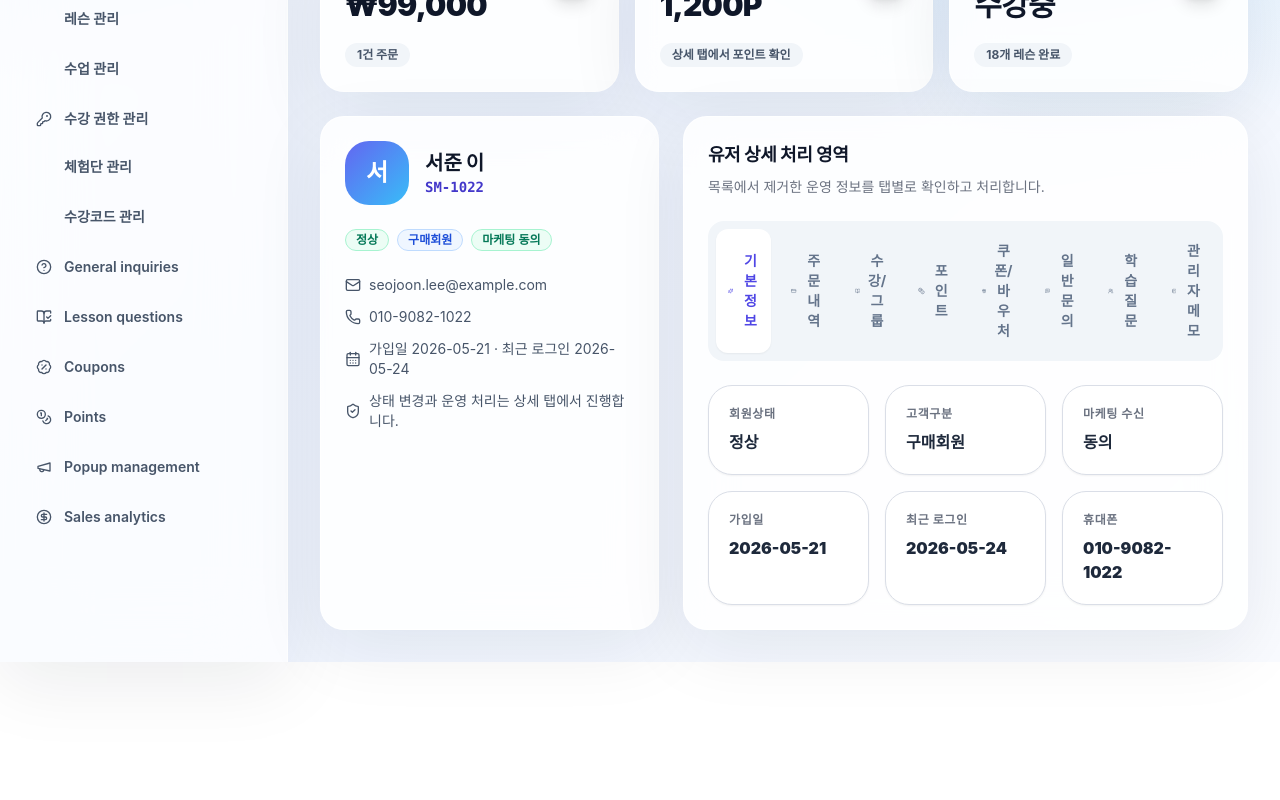
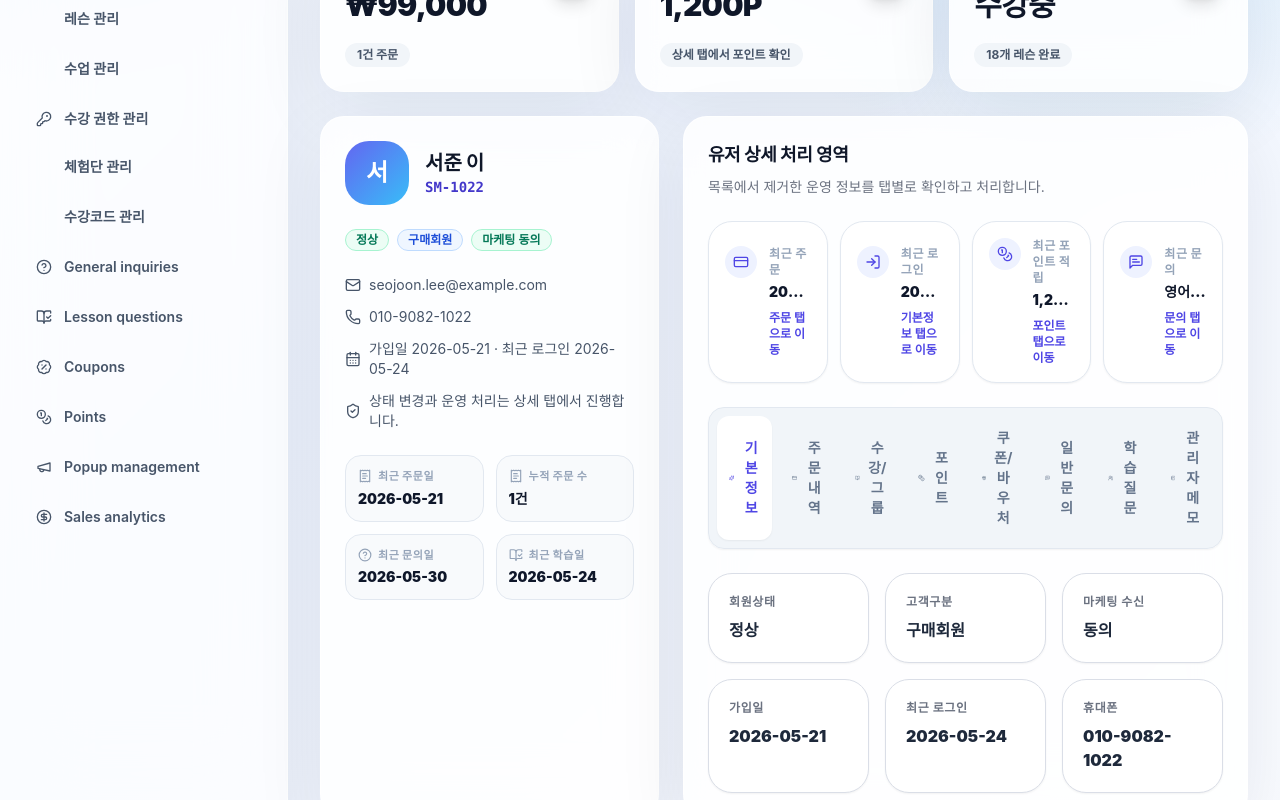
Before and after one commit to koo-2dub/studymini-admin-frontend, a Next.js app: page /members/SM-1022 in a window 1280 px wide. Shown: the part 433-1233 px from the top of the page. Before the commit the page ends 1095 px from the top, so only its background shows below. Built offline with nearby package versions, Linux system fonts and the light colour scheme.

Commit message:
Improve members operations UX

```diff
--- a/app/members/[id]/page.tsx
+++ b/app/members/[id]/page.tsx
@@ -1,5 +1,5 @@
 import { notFound } from "next/navigation";
-import { CalendarDays, Mail, Phone, ShieldCheck } from "lucide-react";
+import { BookOpenCheck, CalendarDays, HelpCircle, Mail, Phone, ReceiptText, ShieldCheck } from "lucide-react";
 
 import { CustomerBadge, MemberStatusBadge } from "@/components/dashboard/member-badges";
 import { MemberTabs } from "@/components/dashboard/member-tabs";
@@ -17,6 +17,10 @@ export default async function MemberDetailPage({ params }: { params: Promise<{ i
   const { id } = await params;
   const member = members.find((item) => item.id === id);
   if (!member) notFound();
+
+  const recentOrderDate = getRecentOrderDate(member);
+  const recentInquiryDate = getRecentInquiryDate(member);
+  const recentLearningDate = getRecentLearningDate(member);
 
   return (
     <>
@@ -49,6 +53,12 @@ export default async function MemberDetailPage({ params }: { params: Promise<{ i
               <p className="flex items-center gap-2"><CalendarDays className="h-4 w-4 shrink-0" />가입일 {member.joined} · 최근 로그인 {member.lastLogin}</p>
               <p className="flex items-center gap-2"><ShieldCheck className="h-4 w-4 shrink-0" />상태 변경과 운영 처리는 상세 탭에서 진행합니다.</p>
             </div>
+            <div className="mt-6 grid grid-cols-2 gap-3">
+              <ProfileSignal icon={ReceiptText} label="최근 주문일" value={recentOrderDate} />
+              <ProfileSignal icon={ReceiptText} label="누적 주문 수" value={`${member.orderCount.toLocaleString()}건`} />
+              <ProfileSignal icon={HelpCircle} label="최근 문의일" value={recentInquiryDate} />
+              <ProfileSignal icon={BookOpenCheck} label="최근 학습일" value={recentLearningDate} />
+            </div>
           </CardContent>
         </Card>
         <MemberTabs member={member} />
@@ -60,3 +70,28 @@ export default async function MemberDetailPage({ params }: { params: Promise<{ i
 function formatCurrency(value: number) {
   return new Intl.NumberFormat("ko-KR", { style: "currency", currency: "KRW", maximumFractionDigits: 0 }).format(value);
 }
+
+
+function ProfileSignal({ icon: Icon, label, value }: { icon: typeof ReceiptText; label: string; value: string }) {
+  return (
+    <div className="rounded-2xl border border-slate-200 bg-slate-50 p-3">
+      <p className="flex items-center gap-1.5 text-[11px] font-black uppercase tracking-wider text-slate-400"><Icon className="h-3.5 w-3.5" />{label}</p>
+      <p className="mt-1 text-sm font-black text-slate-900">{value}</p>
+    </div>
+  );
+}
+
+function getRecentOrderDate(member: (typeof members)[number]) {
+  return member.orders[0]?.date ?? "주문 없음";
+}
+
+function getRecentInquiryDate(member: (typeof members)[number]) {
+  if (member.inquiries.length > 0) return "2026-06-02";
+  if (member.lessonQuestions.length > 0) return "2026-05-30";
+  return "문의 없음";
+}
+
+function getRecentLearningDate(member: (typeof members)[number]) {
+  if (member.lessons === 0) return "학습 없음";
+  return member.lastLogin;
+}
--- a/components/dashboard/member-tabs.tsx
+++ b/components/dashboard/member-tabs.tsx
@@ -1,7 +1,7 @@
 "use client";
 
 import { useState } from "react";
-import { BookOpenCheck, Coins, CreditCard, Gift, MessageSquareText, NotebookPen, Sparkles, UsersRound } from "lucide-react";
+import { BookOpenCheck, Coins, CreditCard, Gift, LogIn, MessageSquareText, NotebookPen, Sparkles, UsersRound } from "lucide-react";
 
 import { Badge } from "@/components/ui/badge";
 import { Card, CardContent, CardDescription, CardHeader, CardTitle } from "@/components/ui/card";
@@ -10,7 +10,7 @@ import type { MemberRecord } from "@/lib/mock-data";
 import { cn } from "@/lib/utils";
 
 const tabs = [
-  { id: "overview", label: "기본 정보", icon: Sparkles },
+  { id: "overview", label: "기본정보", icon: Sparkles },
   { id: "orders", label: "주문 내역", icon: CreditCard },
   { id: "learning", label: "수강/그룹", icon: BookOpenCheck },
   { id: "points", label: "포인트", icon: Coins },
@@ -22,6 +22,9 @@ const tabs = [
 
 export function MemberTabs({ member }: { member: MemberRecord }) {
   const [active, setActive] = useState<(typeof tabs)[number]["id"]>("overview");
+  const recentOrder = member.orders[0];
+  const recentInquiry = member.inquiries[0] ?? member.lessonQuestions[0];
+  const recentPoint = pointHistoryByMember[member.id]?.[0];
 
   return (
     <Card>
@@ -30,7 +33,37 @@ export function MemberTabs({ member }: { member: MemberRecord }) {
         <CardDescription>목록에서 제거한 운영 정보를 탭별로 확인하고 처리합니다.</CardDescription>
       </CardHeader>
       <CardContent>
-        <div className="mb-6 grid gap-2 rounded-2xl bg-slate-100 p-2 md:grid-cols-4 xl:grid-cols-8">
+        <div className="mb-6 grid gap-3 md:grid-cols-2 xl:grid-cols-4">
+          <RecentActivityCard
+            icon={CreditCard}
+            label="최근 주문"
+            value={recentOrder ? `${recentOrder.date} · ${recentOrder.product}` : "주문 내역 없음"}
+            target="주문 탭으로 이동"
+            onClick={() => setActive("orders")}
+          />
+          <RecentActivityCard
+            icon={LogIn}
+            label="최근 로그인"
+            value={member.lastLogin}
+            target="기본정보 탭으로 이동"
+            onClick={() => setActive("overview")}
+          />
+          <RecentActivityCard
+            icon={Coins}
+            label="최근 포인트 적립"
+            value={recentPoint ? `${recentPoint.date} · ${formatPointAmount(recentPoint.amount)}` : `${member.points.toLocaleString()}P 보유`}
+            target="포인트 탭으로 이동"
+            onClick={() => setActive("points")}
+          />
+          <RecentActivityCard
+            icon={MessageSquareText}
+            label="최근 문의"
+            value={recentInquiry ?? "문의 내역 없음"}
+            target="문의 탭으로 이동"
+            onClick={() => setActive("inquiries")}
+          />
+        </div>
+        <div className="sticky top-4 z-20 mb-6 grid gap-2 rounded-2xl border border-slate-200 bg-slate-100/95 p-2 shadow-sm backdrop-blur md:grid-cols-4 xl:grid-cols-8">
           {tabs.map((tab) => {
             const Icon = tab.icon;
             return (
@@ -84,7 +117,7 @@ export function MemberTabs({ member }: { member: MemberRecord }) {
         )}
         {active === "inquiries" && <Panel title="일반 문의" items={member.inquiries} empty="일반 문의 내역이 없습니다." />}
         {active === "questions" && <Panel title="학습 질문" items={member.lessonQuestions} empty="학습 질문 내역이 없습니다." />}
-        {active === "memos" && <Panel title="관리자 메모" items={member.adminMemos} empty="관리자 메모가 없습니다." />}
+        {active === "memos" && <MemoPanel items={member.adminMemos} />}
       </CardContent>
     </Card>
   );
@@ -114,6 +147,65 @@ const pointHistoryByMember: Record<string, MemberPointHistory[]> = {
     { date: "2026-05-18 08:43", type: "캠페인 지급", amount: 12000, balance: 2130, actor: "csv-import", reason: "복귀 캠페인 대상" },
   ],
 };
+
+
+function RecentActivityCard({
+  icon: Icon,
+  label,
+  value,
+  target,
+  onClick,
+}: {
+  icon: typeof CreditCard;
+  label: string;
+  value: string;
+  target: string;
+  onClick: () => void;
+}) {
+  return (
+    <button
+      type="button"
+      onClick={onClick}
+      className="group rounded-3xl border border-slate-200 bg-white p-4 text-left shadow-sm transition-all hover:-translate-y-0.5 hover:border-indigo-200 hover:shadow-md focus:outline-none focus:ring-2 focus:ring-indigo-500"
+    >
+      <div className="flex items-start gap-3">
+        <span className="rounded-2xl bg-indigo-50 p-2 text-indigo-600 transition-colors group-hover:bg-indigo-600 group-hover:text-white">
+          <Icon className="h-4 w-4" />
+        </span>
+        <span className="min-w-0">
+          <span className="block text-xs font-black uppercase tracking-wider text-slate-400">{label}</span>
+          <span className="mt-1 block truncate text-sm font-black text-slate-900">{value}</span>
+          <span className="mt-2 block text-xs font-bold text-indigo-600">{target}</span>
+        </span>
+      </div>
+    </button>
+  );
+}
+
+function MemoPanel({ items }: { items: string[] }) {
+  const visibleItems = items.filter(Boolean);
+
+  return (
+    <div className="rounded-3xl border bg-gradient-to-br from-white to-indigo-50 p-6">
+      <div className="flex flex-col gap-3 sm:flex-row sm:items-center sm:justify-between">
+        <div>
+          <h3 className="text-lg font-black">관리자 메모 ({visibleItems.length})</h3>
+          <p className="mt-1 text-sm font-semibold text-slate-500">최근 메모를 먼저 보여주며 전체 보기로 전체 이력을 확인합니다.</p>
+        </div>
+        <button type="button" className="rounded-2xl border border-indigo-200 bg-white px-4 py-2 text-sm font-black text-indigo-600 shadow-sm hover:bg-indigo-50">
+          전체 보기
+        </button>
+      </div>
+      <div className="mt-4 space-y-3">
+        {(visibleItems.length ? visibleItems.slice(0, 3) : ["관리자 메모가 없습니다."]).map((item) => (
+          <div key={item} className="whitespace-pre-line rounded-2xl bg-white/80 p-4 text-sm font-semibold text-slate-600 shadow-sm">
+            {item}
+          </div>
+        ))}
+      </div>
+    </div>
+  );
+}
 
 function PointPanel({ member }: { member: MemberRecord }) {
   const histories = pointHistoryByMember[member.id] ?? [
```
Also changed, not shown: components/dashboard/members-dashboard.tsx (+10 -10 lines).
